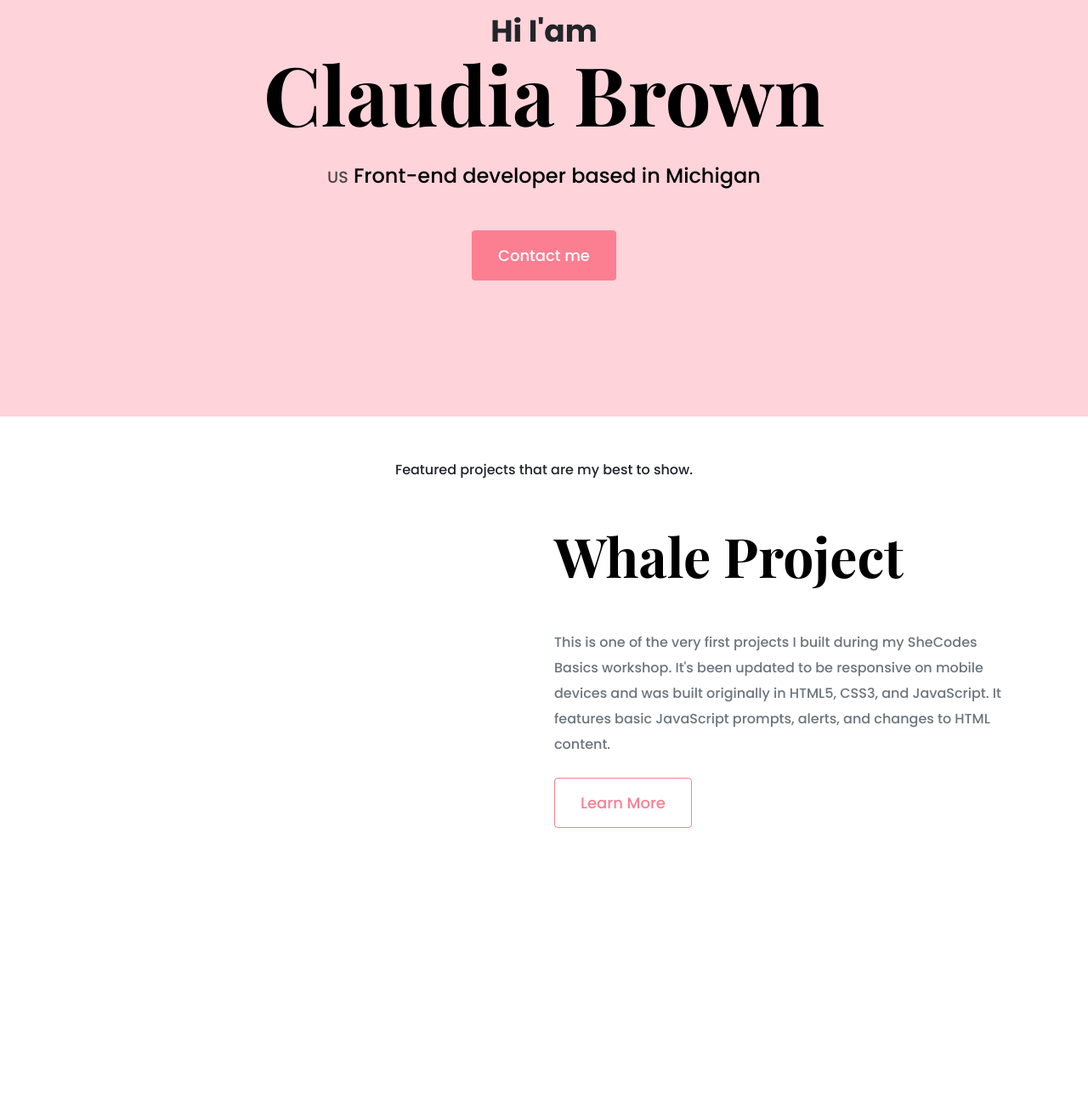
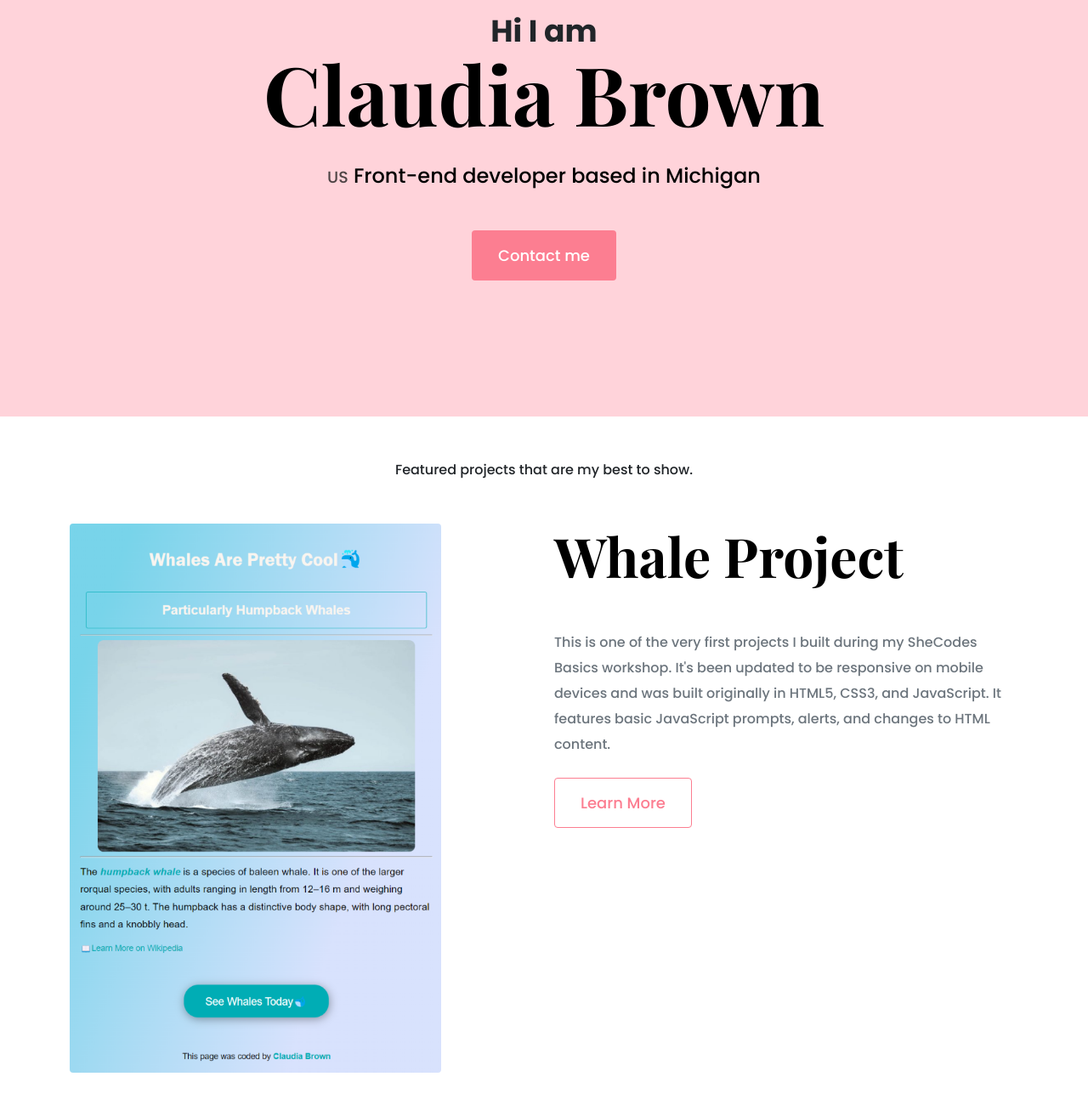
Before and after one commit to cbrown297/phony-portfolio, a plain HTML site: page index.html in a window 1280 px wide. Shown: the part 138-1438 px from the top of the page at 85% size. Before the commit the page ends 1112 px from the top, so only its background shows below. Drawn offline with nearby package versions, Linux system fonts and the light colour scheme.

Commit message:
trying to fit image on the page

```diff
--- a/index.html
+++ b/index.html
@@ -45,7 +45,7 @@
         </div>
       </nav>
       <header class="hero">
-        <p>Hi I'am</p>
+        <p>Hi I am</p>
         <h1 class="mb-3 name-heading">
           Claudia Brown
         </h1>
@@ -62,7 +62,7 @@
       <div class="container">
         <div class="row">
           <div class="col-6">
-
+            <img src="/images/whale-project.png" alt="Whale project" class="img-fluid rounded whale-project"/>
           </div>
           <div class="col-6">
           <h2 class="mb-5">Whale Project</h2>
--- a/src/portfolio.css
+++ b/src/portfolio.css
@@ -36,8 +36,9 @@ small {
   color: #232121;
 }
 
-img {
-  width: 30%;
+.whale-project {
+  height: 80%;
+
 }
 
 .hero {
```
Also changed, not shown: images/images.png (renamed from src/images.png), images/weather-app.png (renamed from src/weather-app.png), images/whale-project.png (renamed from src/whale-project.png).
